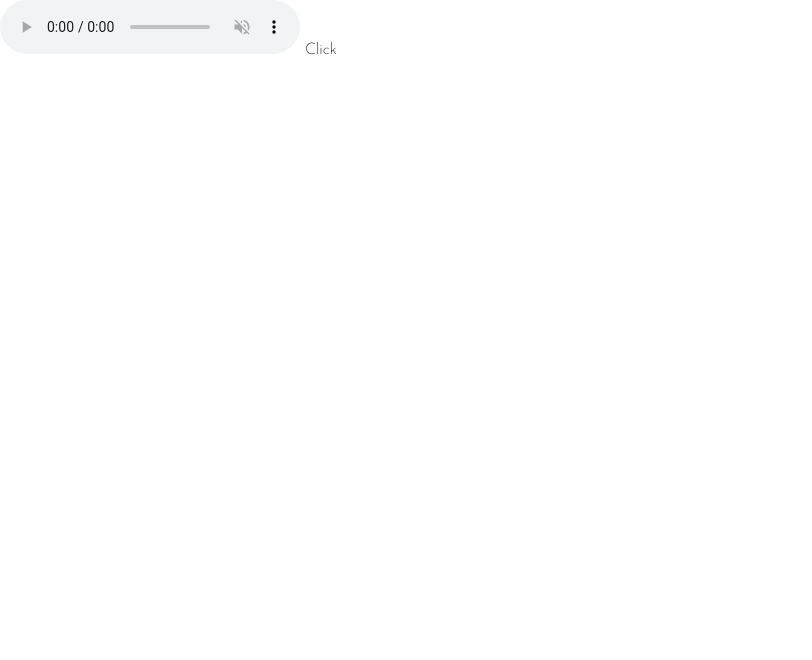
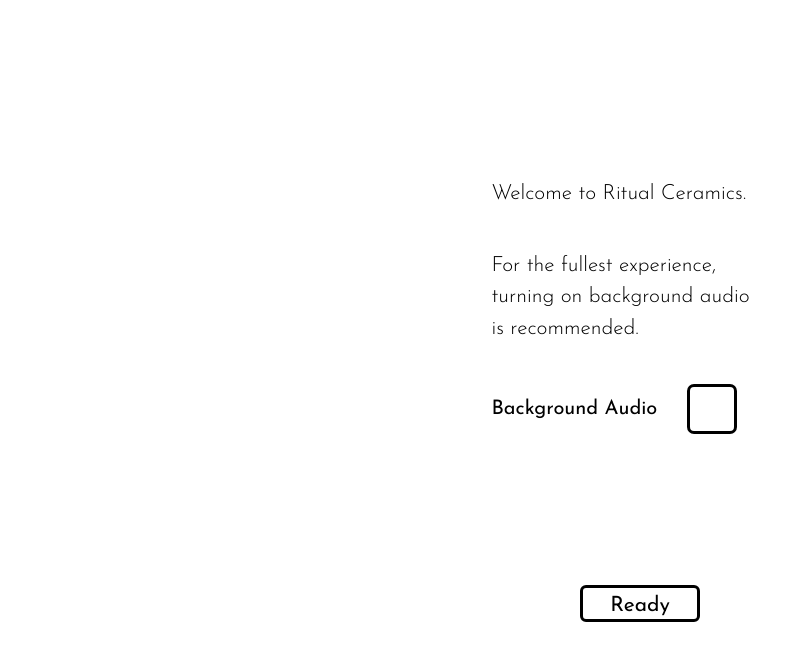
Before and after one commit to Driijko/ritual-ceramics, a Svelte app: page / in a window 1280 px wide. Shown: the top 660 px of the page, without its empty margins (0-812 px from the left). Built offline with nearby package versions, Linux system fonts and the light colour scheme.

Commit message:
OpeningPromptPage: basic layout.

```diff
--- a/index.html
+++ b/index.html
@@ -32,7 +32,7 @@
     <!-- GOOGLE FONTS ------------------------------------- -->
     <link rel="preconnect" href="https://fonts.googleapis.com">
     <link rel="preconnect" href="https://fonts.gstatic.com" crossorigin>
-    <link href="https://fonts.googleapis.com/css2?family=Josefin+Sans:wght@200&display=swap" rel="stylesheet">
+    <link href="https://fonts.googleapis.com/css2?family=Josefin+Sans:wght@300;400&display=swap" rel="stylesheet">
 
   </head>
   <body>
--- a/src/App.svelte
+++ b/src/App.svelte
@@ -3,6 +3,7 @@
   import SiteSettings from "./components/5-structures/SiteSettings.svelte";
   import setUp from "./scripts/setUp";
   import AudioBkg from "./components/1-site/AudioBkg.svelte";
+  import OpeningPromptPage from "./components/2-pages/OpeningPromptPage.svelte";
   import {audioBkgLoadPlay} from "./data/audioBkgStore";
 
   setUp();
@@ -10,7 +11,9 @@
 
 <!-- MARKUP ///////////////////////////////// -->
 <AudioBkg />
-<button on:click={()=> audioBkgLoadPlay("./audio/background-audio.mp3")}>Click</button>
+<OpeningPromptPage />
+
+
 
 <!-- STYLES ////////////////////////////////// -->
 <style>
--- a/src/components/1-site/AudioBkg.svelte
+++ b/src/components/1-site/AudioBkg.svelte
@@ -31,6 +31,6 @@
 
 </script>
 
-<audio controls bind:this={audioBkgElement} src={$audioBkgPath}
+<audio bind:this={audioBkgElement} src={$audioBkgPath}
   bind:paused={$audioBkgPaused} loop
 ></audio>
--- /dev/null
+++ b/src/components/2-pages/OpeningPromptPage.svelte
@@ -0,0 +1,129 @@
+<!-- SCRIPTS /////////////////////////////////////// -->
+<script>
+  // IMPORTS ----------------------------------------------
+  import SiteSettings from "../5-structures/SiteSettings.svelte";
+
+  // ANIMATION --------------------------------------------------
+
+  // EVENT HANDLERS -----------------------------------
+  function handleClick(e) {
+    e.preventDefault();
+
+  }
+</script>
+
+<!-- MARKUP ////////////////////////////////////////// -->
+<div id="page1" class="vp">
+  <div class="opening-prompt-content">
+    <p>Welcome to Ritual Ceramics.</p>
+    <p>
+      For the fullest experience,<br/> turning on background audio<br/> is recommended.
+    </p>
+    <SiteSettings />
+    <a href="splash-page" on:click={handleClick}>Ready</a>
+  </div>
+</div>
+
+
+
+<!-- STYLES ////////////////////////////////////////// -->
+<style>
+#page1 {
+  display: flex;
+  justify-content: center;
+}
+.opening-prompt-content {
+  font-size: 21px;
+  max-width: 900px;
+  display: flex;
+  flex-direction: column;
+  justify-content: center;
+  padding: 10px;
+  gap: calc(var(--vph) * 0.02);
+}
+@media screen and (min-height: 480px) {
+  .opening-prompt-content {
+    gap: 40px;
+  }
+}
+p {
+  line-height: 1.5;
+}
+#page1 :global(.site-settings) {
+  display: flex;
+  flex-direction: column;
+  gap: 30px;
+}
+#page1 :global(.site-settings label:nth-of-type(1)) {
+  display: flex;
+  align-items: center;
+  gap: 30px;
+  font-weight: 400;
+  font-size: 20px;
+}
+#page1 :global(input[type="checkbox"]) {
+  border: 3px solid black;
+  height: 50px;
+  width: 50px;
+  border-radius: 7px;
+}
+#page1 :global(.volume-adjust) {
+  display: flex;
+  flex-direction: column;
+  align-items: center;
+  gap: 10px;
+}
+#page1 :global(input[type="range"]) {
+  width: 200px;
+  height: 50px;
+  padding: 15px;
+}
+#page1 :global(input[type="range"]::-webkit-slider-runnable-track) {
+  background-color: transparent;
+  border-style: solid;
+  border-color: black;
+  border-width: 3px;
+  height: 14px;
+  border-radius: 50px;
+}
+#page1 :global(input[type="range"]::-moz-range-track) {
+  background-color: transparent;
+  border-style:solid;
+  border-color: black;
+  border-width: 5px;
+  height: 80%;
+  border-radius: 50px;
+}
+#page1 :global(input[type="range"]::-webkit-slider-thumb) {
+  background-color: grey;
+  border-style: solid;
+  border-color: black;
+  border-width: 3px;
+  border-radius: 50px;
+  width: 25px;
+  height: 25px;
+  margin-top: -9px;
+}
+#page1 :global(input[type="range"]::-moz-range-thumb) {
+  background-color: grey;
+  border-style: solid;
+  border-color: black;
+  border-width: 5px;
+  border-radius: 50px;
+  width: 15%;
+  height: 40%;
+  margin-top: -4.8%;
+}
+a {
+  border: 3px solid black;
+  text-align: center;
+  padding: 7px 0 3px 0;
+  display: flex;
+  justify-content: center;
+  align-items: center;
+  border-radius: 6px;
+  width: 120px;
+  align-self: center;
+  font-weight: 400;
+}
+</style>
--- a/src/components/2-pages/opening-prompt/OpeningPromptContent.svelte
+++ /dev/null
@@ -1,5 +0,0 @@
-<!-- SCRIPTS /////////////////////////////////////// -->
-<script>
-  // IMPORTS ----------------------------------------------
-  import SiteSettings from "../../5-structures/SiteSettings.svelte";
-</script>
--- a/src/components/5-structures/SiteSettings.svelte
+++ b/src/components/5-structures/SiteSettings.svelte
@@ -11,16 +11,14 @@
 
 <!-- MARKUP ///////////////////////////////////////////// -->
 <div class="site-settings">
-  <div class="site-settings-option">
-    <label for="audio-option">Audio</label>
+  <label for="audio-option">
+    Background Audio
     <AudioBkgCheckbox />
-  </div>
-  <div class="volume-adjust" class:visible={!($audioBkgPaused)}>
-    <label for="volume">
-      Adjust volume to your preference:
-    </label>
+  </label>
+  <label for="volume" class:visible={!($audioBkgPaused)} class="volume-adjust">
+    Adjust volume to your preference:
     <AudioBkgVolumeSlider />
-  </div>
+  </label>
 </div>
 
 <!-- STYLES ////////////////////////////////////////// -->
--- a/src/global.css
+++ b/src/global.css
@@ -203,7 +203,7 @@
 /* FONTS ///////////////////////////////////////////////////////// */
 :root {
   font-family: "Josefin Sans", sans-serif;
-  font-weight: 200;
+  font-weight: 300;
 }
 
 /* COLOR THEME ///////////////////////////////////////////////////// */
```
Also changed, not shown: src/components/1-site/interface/site-menu/navigation/navigationData.js (deleted, +0 -60 lines), src/components/2-pages/opening-prompt/OpeningPromptLandscape.svelte (deleted), src/components/2-pages/opening-prompt/OpeningPromptPage.svelte (deleted), src/components/2-pages/opening-prompt/OpeningPromptPortrait.svelte (deleted).
